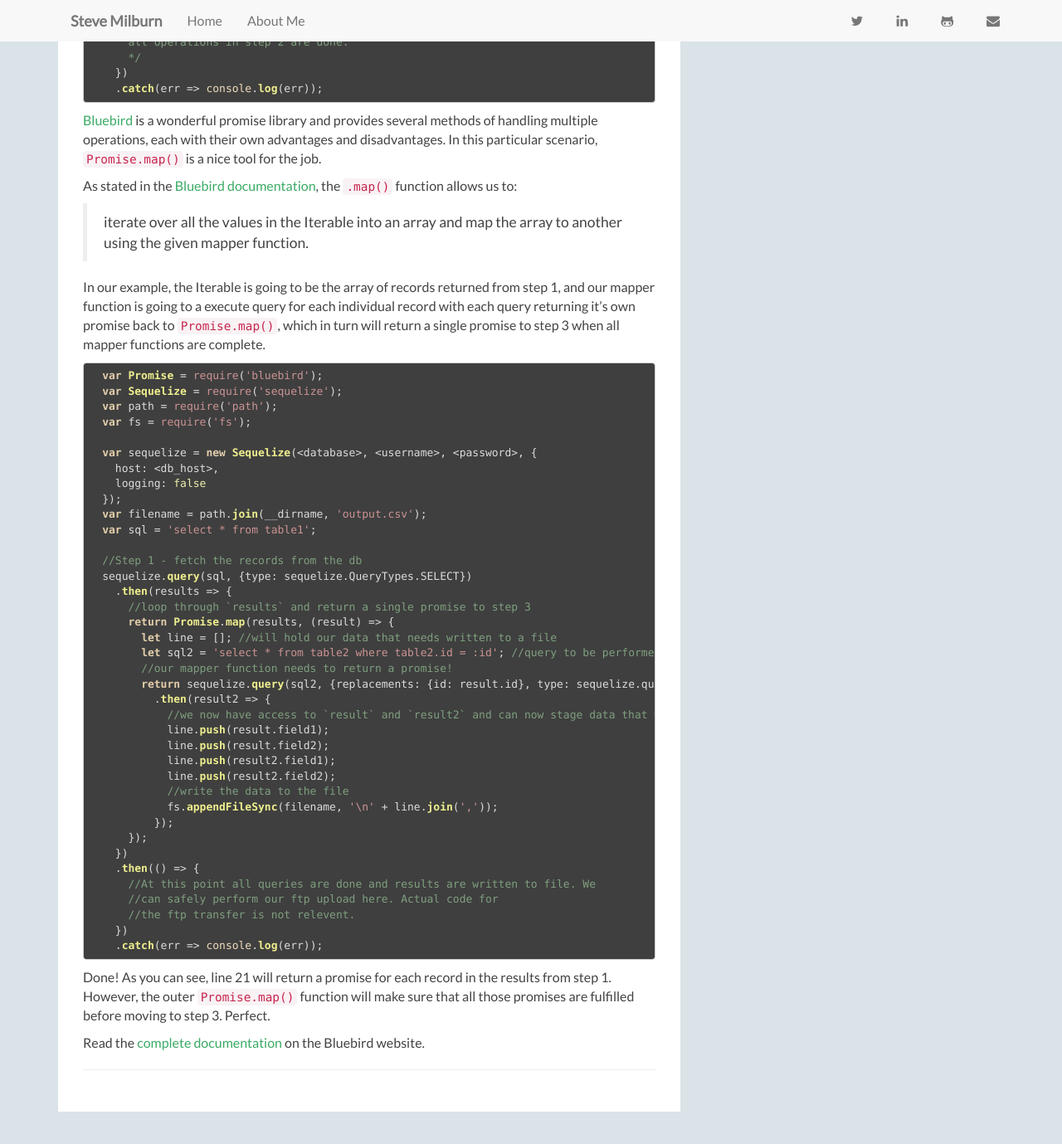
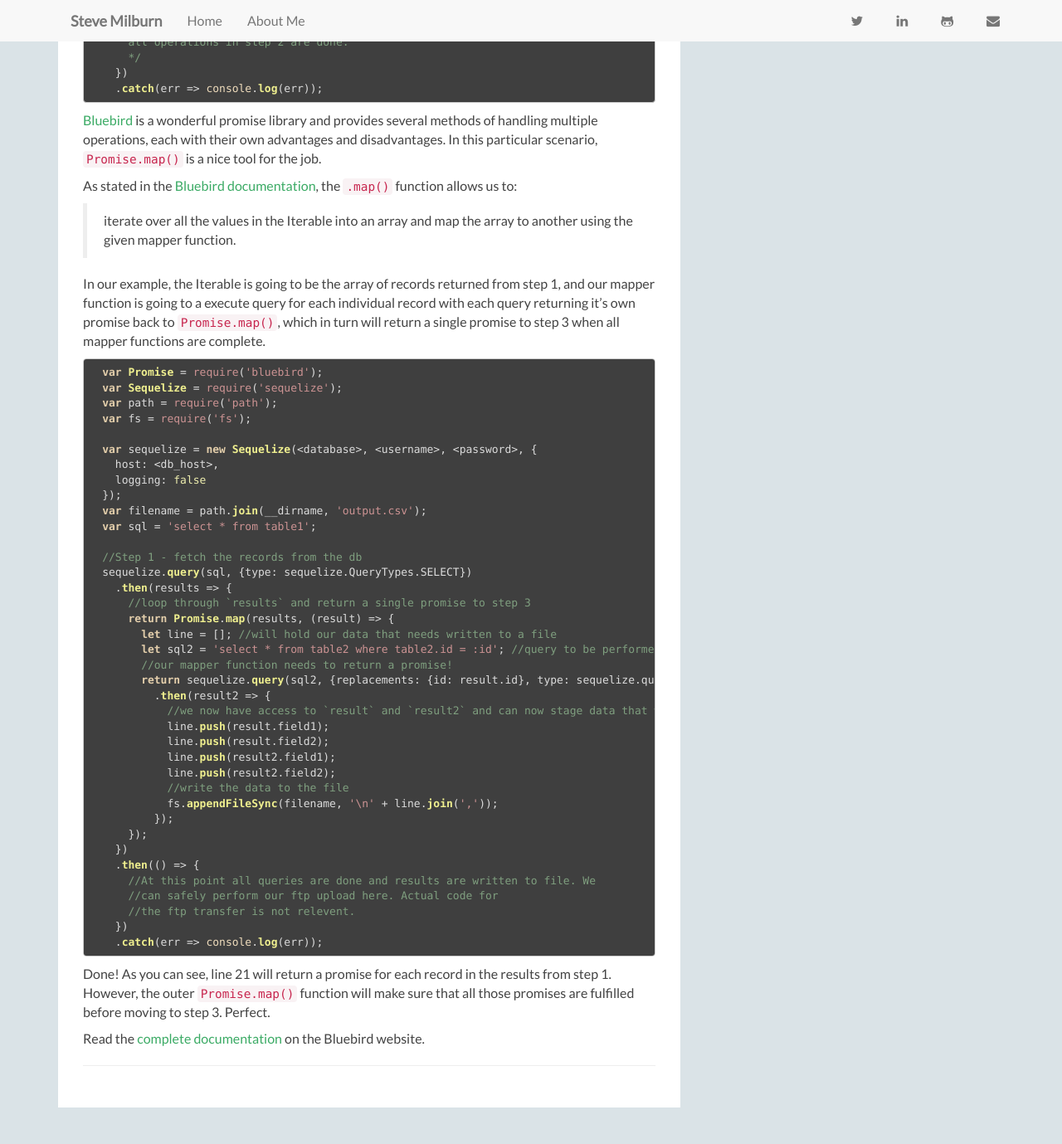
Before and after one commit to stvmlbrn/stvmlbrn.github.io, a Jekyll site: the page built from _posts/2016-9-10-coordinate-asyncronous-operations-in-node.js-using-promise.map.md, in a window 1280 px wide and 1400 px high, scrolled down 1009 px. Shown: the top 1379 px of the window at 83% size. Built offline with Jekyll 4.4.1, drawn with Linux system fonts in a browser that asks for light colours; nearby versions of some CDN libraries; comment, search, counter and statistics services are not loaded.

Commit message:
changed blockquote font size

```diff
--- a/css/styles.css
+++ b/css/styles.css
@@ -29,6 +29,10 @@ h6 {
   font-family: 'Montserrat', sans-serif;
   font-weight: 700;
   color: #778492;
+}
+
+blockquote {
+  font-size: 16px;
 }
 
 img {
```
